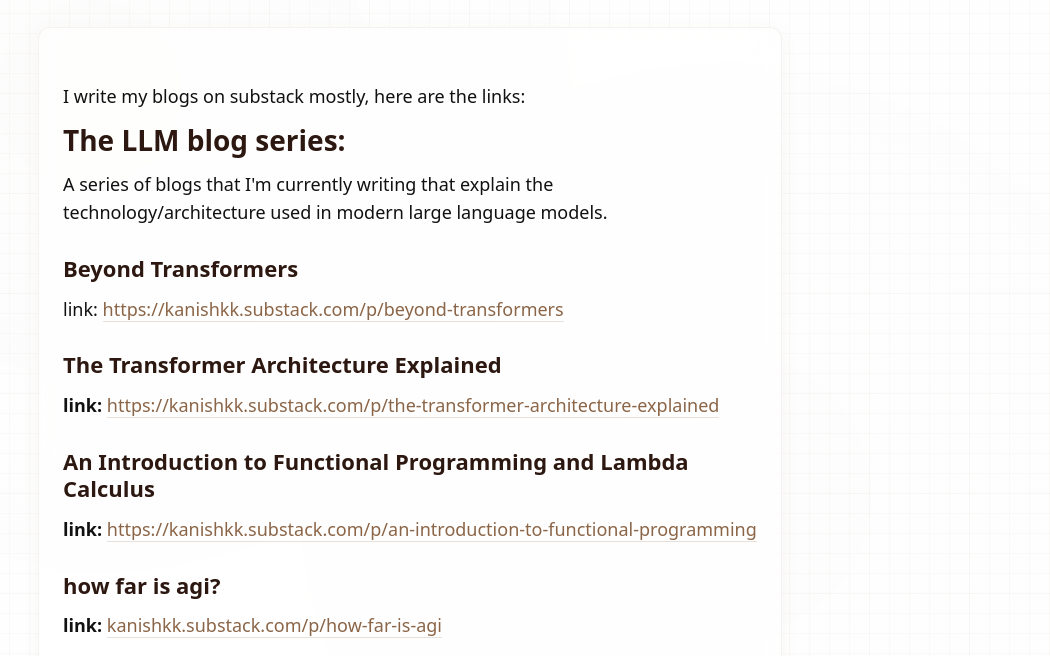
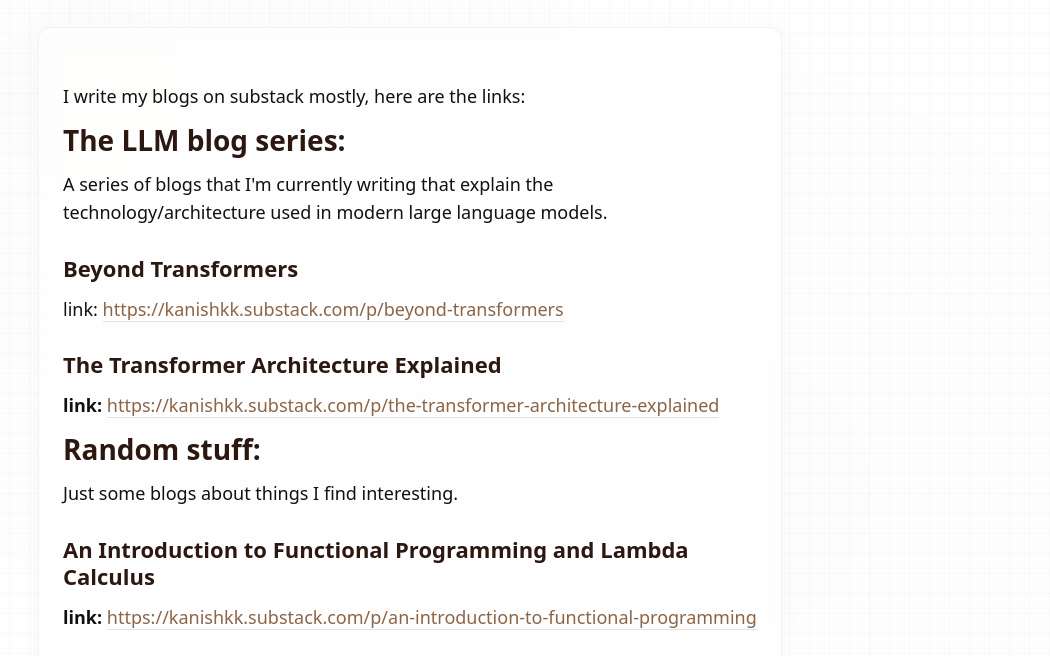
Before and after one commit to kanishkez/kanishkez.github.io, a plain HTML site: page index.html in a window 1280 px wide. Both pictures are taken after a click on the link "Blogs". Shown: the part 106-762 px from the top of the page, without its empty margins (230-1280 px from the left). Drawn offline with Linux system fonts and the light colour scheme.

Commit message:
Update index.html

```diff
--- a/index.html
+++ b/index.html
@@ -271,6 +271,10 @@
       <h2>The Transformer Architecture Explained</h2>
       <p><strong>link:</strong> <a href="https://kanishkk.substack.com/p/the-transformer-architecture-explained" target="_blank" rel="noopener">https://kanishkk.substack.com/p/the-transformer-architecture-explained</a></p>
 
+        <h1>Random stuff:</h1>
+      <p>Just some blogs about things I find interesting.</p>
+
+
 
       <h2>An Introduction to Functional Programming and Lambda Calculus</h2>
       <p><strong>link:</strong> <a href="https://kanishkk.substack.com/p/an-introduction-to-functional-programming" target="_blank" rel="noopener">https://kanishkk.substack.com/p/an-introduction-to-functional-programming</a></p>
```
